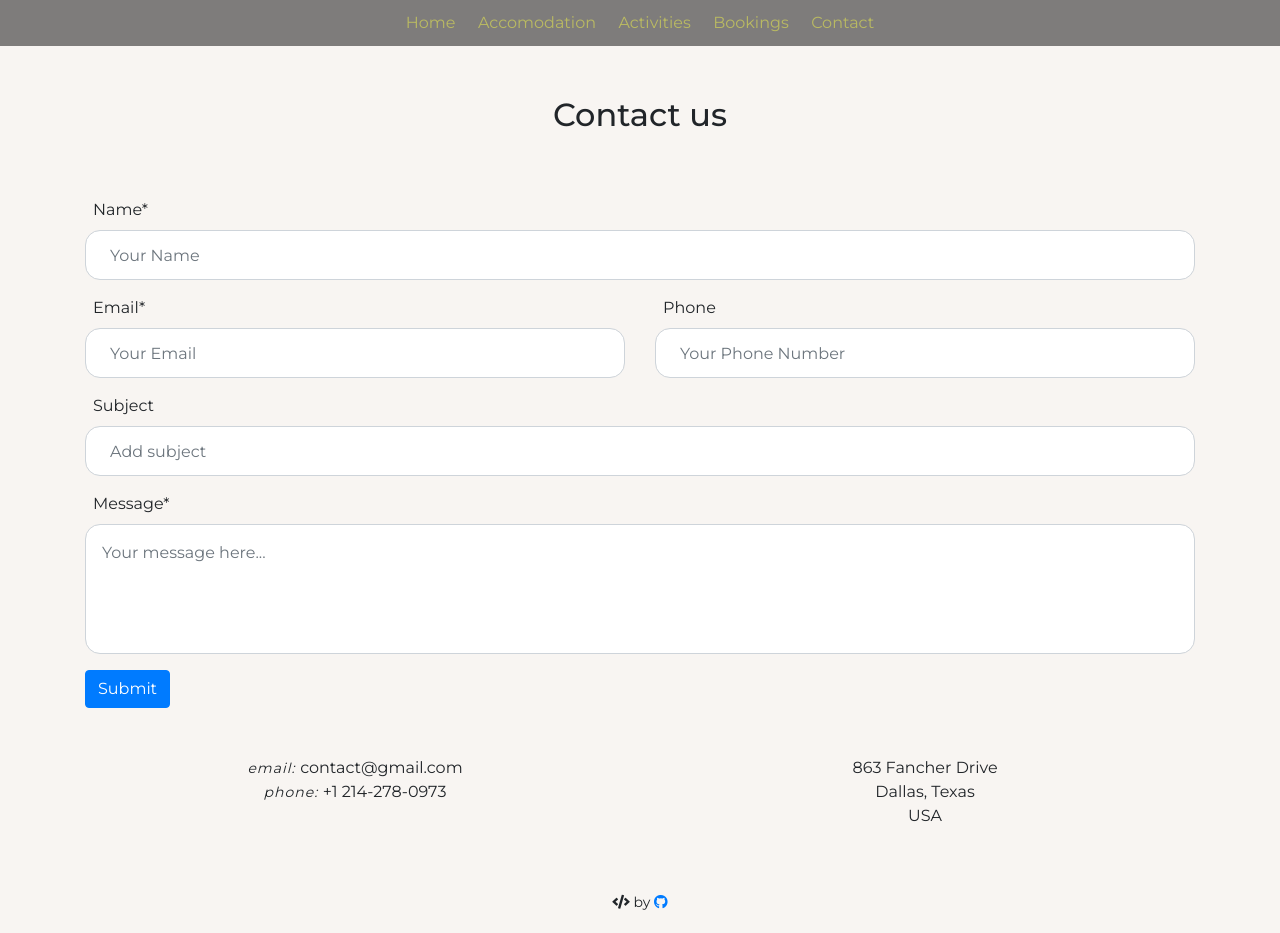
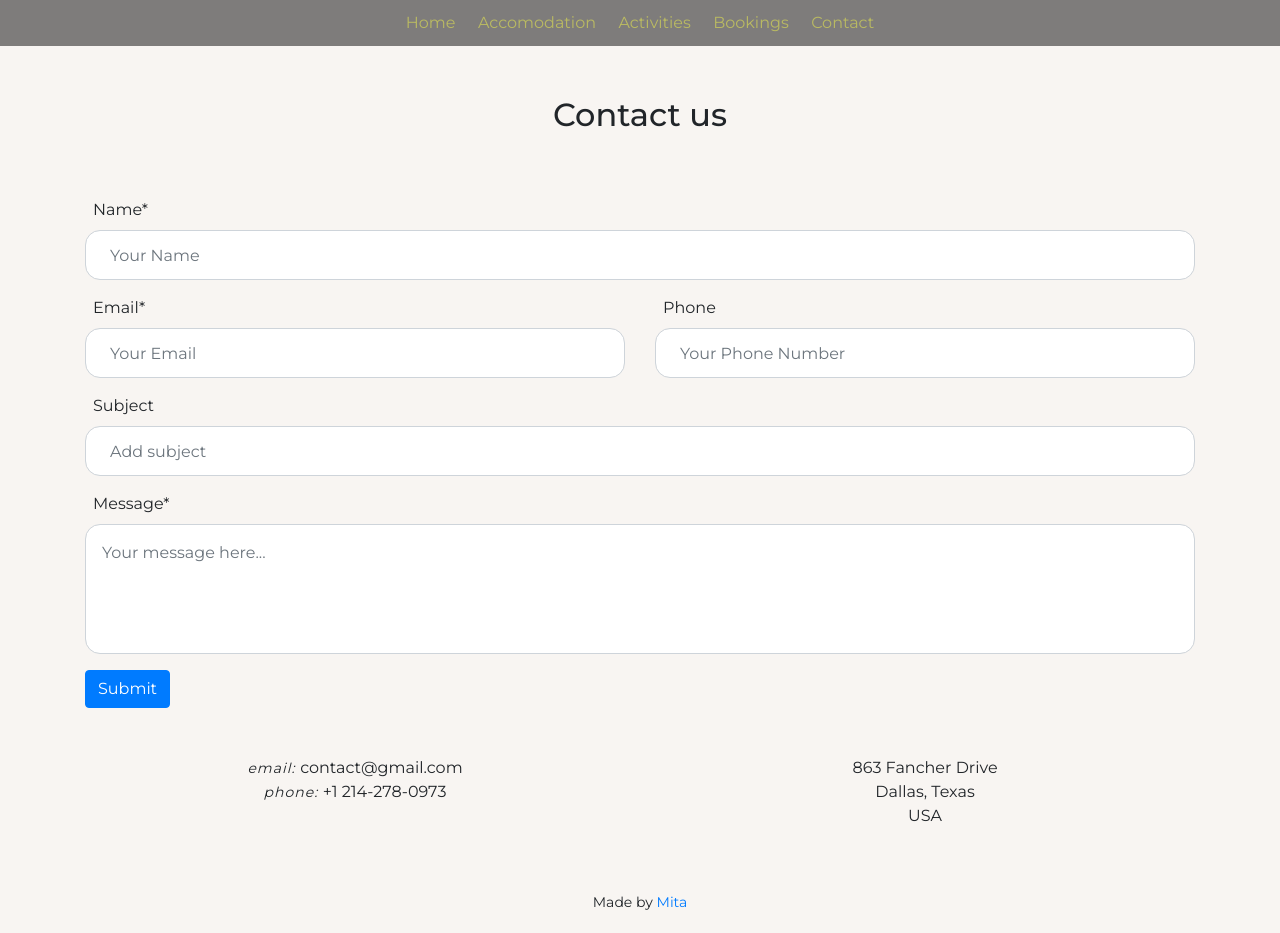
Before and after one commit to milosrancic/reactjs-website, a React (Create React App) app: page /reactjs-website/contact in a window 1280 px wide. Built offline with nearby package versions, Linux system fonts and the light colour scheme.

Commit message:
updated footer text

```diff
--- a/src/components/footer/Footer.js
+++ b/src/components/footer/Footer.js
@@ -4,14 +4,13 @@ import "./Footer.scss";
 const Footer = () => {
   return (
     <div className="Footer">
-      <i className="fas fa-code"></i>
-      {" "}by {" "}
+      Made by {" "}
       <a
         href="https://github.com/milosrancic"
         target="_blank"
         rel="noopener noreferrer"
-      >
-        <i className="fab fa-github" />
+      >Mita
+
       </a>
     </div>
   );
```
